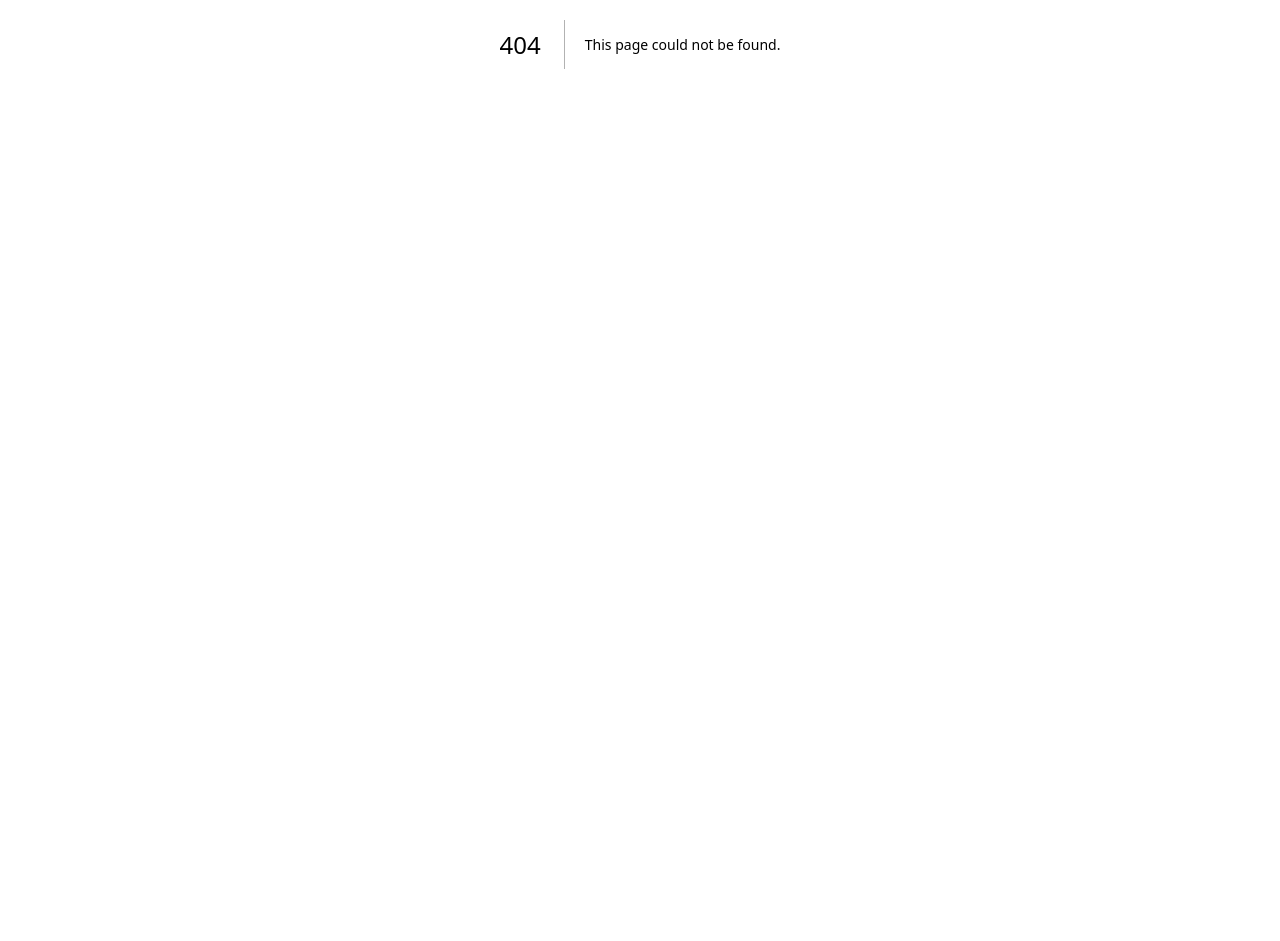
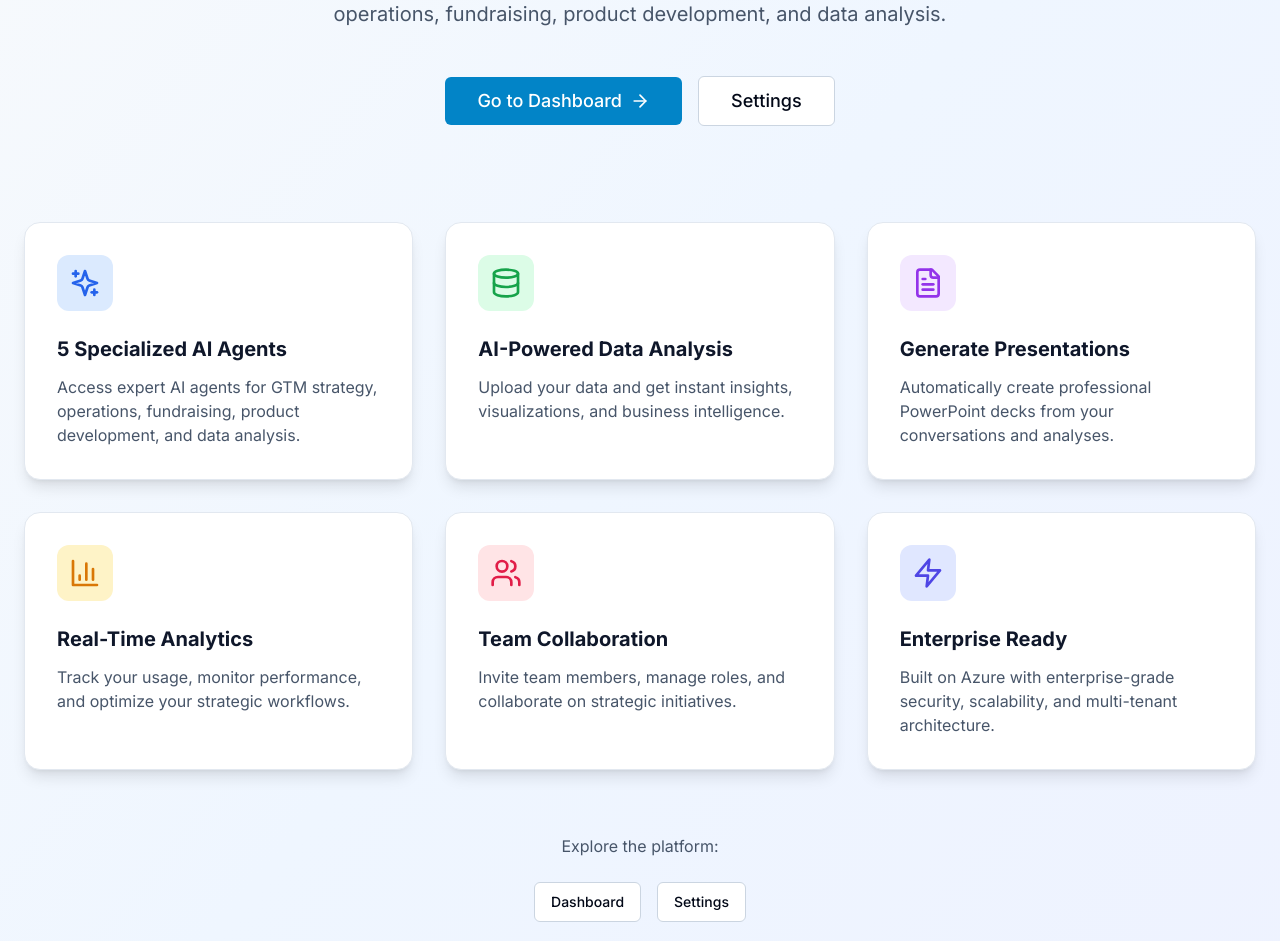
Before and after one commit to jmengel10/stratos-platform, a Next.js app in the folder frontend/: page / in a window 1280 px wide. Before the commit this address had no page. Shown: the part 356-1297 px from the top of the page. Before the commit the page ends 800 px from the top, so only its background shows below. Built offline with nearby package versions, Linux system fonts and the light colour scheme.

Commit message:
Add beautiful homepage to fix 404 error on root URL

```diff
--- /dev/null
+++ b/frontend/src/app/page.tsx
@@ -0,0 +1,146 @@
+'use client';
+
+import { useRouter } from 'next/navigation';
+import { Button } from '@/components/ui/button';
+import { ArrowRight, Sparkles, Database, FileText, Users, BarChart3, Zap } from 'lucide-react';
+
+export default function HomePage() {
+  const router = useRouter();
+
+  return (
+    <div className="min-h-screen bg-gradient-to-br from-slate-50 via-blue-50 to-indigo-50">
+      {/* Hero Section */}
+      <div className="max-w-7xl mx-auto px-6 py-20">
+        <div className="text-center space-y-8">
+          {/* Logo/Brand */}
+          <div className="flex justify-center">
+            <div className="px-6 py-3 bg-blue-600 rounded-2xl">
+              <h1 className="text-4xl font-bold text-white">StratOS</h1>
+            </div>
+          </div>
+
+          {/* Headline */}
+          <h2 className="text-5xl md:text-6xl font-bold text-slate-900 max-w-4xl mx-auto leading-tight">
+            AI-Powered Strategy Consulting Platform
+          </h2>
+
+          {/* Subheadline */}
+          <p className="text-xl text-slate-600 max-w-2xl mx-auto">
+            Transform your business with specialized AI agents for strategy, operations,
+            fundraising, product development, and data analysis.
+          </p>
+
+          {/* CTA Buttons */}
+          <div className="flex items-center justify-center gap-4 pt-4">
+            <Button
+              size="lg"
+              onClick={() => router.push('/dashboard')}
+              className="text-lg px-8 py-6"
+            >
+              Go to Dashboard
+              <ArrowRight className="ml-2 w-5 h-5" />
+            </Button>
+            <Button
+              size="lg"
+              variant="outline"
+              onClick={() => router.push('/settings')}
+              className="text-lg px-8 py-6"
+            >
+              Settings
+            </Button>
+          </div>
+        </div>
+
+        {/* Features Grid */}
+        <div className="mt-24 grid md:grid-cols-3 gap-8">
+          {/* Feature 1 */}
+          <div className="bg-white rounded-2xl p-8 shadow-lg border border-slate-200">
+            <div className="w-14 h-14 bg-blue-100 rounded-xl flex items-center justify-center mb-6">
+              <Sparkles className="w-8 h-8 text-blue-600" />
+            </div>
+            <h3 className="text-xl font-bold text-slate-900 mb-3">5 Specialized AI Agents</h3>
+            <p className="text-slate-600">
+              Access expert AI agents for GTM strategy, operations, fundraising, product development, and data analysis.
+            </p>
+          </div>
+
+          {/* Feature 2 */}
+          <div className="bg-white rounded-2xl p-8 shadow-lg border border-slate-200">
+            <div className="w-14 h-14 bg-green-100 rounded-xl flex items-center justify-center mb-6">
+              <Database className="w-8 h-8 text-green-600" />
+            </div>
+            <h3 className="text-xl font-bold text-slate-900 mb-3">AI-Powered Data Analysis</h3>
+            <p className="text-slate-600">
+              Upload your data and get instant insights, visualizations, and business intelligence.
+            </p>
+          </div>
+
+          {/* Feature 3 */}
+          <div className="bg-white rounded-2xl p-8 shadow-lg border border-slate-200">
+            <div className="w-14 h-14 bg-purple-100 rounded-xl flex items-center justify-center mb-6">
+              <FileText className="w-8 h-8 text-purple-600" />
+            </div>
+            <h3 className="text-xl font-bold text-slate-900 mb-3">Generate Presentations</h3>
+            <p className="text-slate-600">
+              Automatically create professional PowerPoint decks from your conversations and analyses.
+            </p>
+          </div>
+
+          {/* Feature 4 */}
+          <div className="bg-white rounded-2xl p-8 shadow-lg border border-slate-200">
+            <div className="w-14 h-14 bg-amber-100 rounded-xl flex items-center justify-center mb-6">
+              <BarChart3 className="w-8 h-8 text-amber-600" />
+            </div>
+            <h3 className="text-xl font-bold text-slate-900 mb-3">Real-Time Analytics</h3>
+            <p className="text-slate-600">
+              Track your usage, monitor performance, and optimize your strategic workflows.
+            </p>
+          </div>
+
+          {/* Feature 5 */}
+          <div className="bg-white rounded-2xl p-8 shadow-lg border border-slate-200">
+            <div className="w-14 h-14 bg-rose-100 rounded-xl flex items-center justify-center mb-6">
+              <Users className="w-8 h-8 text-rose-600" />
+            </div>
+            <h3 className="text-xl font-bold text-slate-900 mb-3">Team Collaboration</h3>
+            <p className="text-slate-600">
+              Invite team members, manage roles, and collaborate on strategic initiatives.
+            </p>
+          </div>
+
+          {/* Feature 6 */}
+          <div className="bg-white rounded-2xl p-8 shadow-lg border border-slate-200">
+            <div className="w-14 h-14 bg-indigo-100 rounded-xl flex items-center justify-center mb-6">
+              <Zap className="w-8 h-8 text-indigo-600" />
+            </div>
+            <h3 className="text-xl font-bold text-slate-900 mb-3">Enterprise Ready</h3>
+            <p className="text-slate-600">
+              Built on Azure with enterprise-grade security, scalability, and multi-tenant architecture.
+            </p>
+          </div>
+        </div>
+
+        {/* Quick Links */}
+        <div className="mt-16 text-center">
+          <p className="text-slate-600 mb-6">Explore the platform:</p>
+          <div className="flex justify-center gap-4 flex-wrap">
+            <Button variant="outline" onClick={() => router.push('/dashboard')}>
+              Dashboard
+            </Button>
+            <Button variant="outline" onClick={() => router.push('/settings')}>
+              Settings
+            </Button>
+          </div>
+        </div>
+      </div>
+
+      {/* Footer */}
+      <footer className="border-t border-slate-200 bg-white mt-20">
+        <div className="max-w-7xl mx-auto px-6 py-8 text-center text-sm text-slate-500">
+          <p>StratOS Platform v1.0.0 - AI-Powered Strategy Consulting</p>
+          <p className="mt-2">Built with Azure OpenAI, Cosmos DB, and Next.js</p>
+        </div>
+      </footer>
+    </div>
+  );
+}
```
